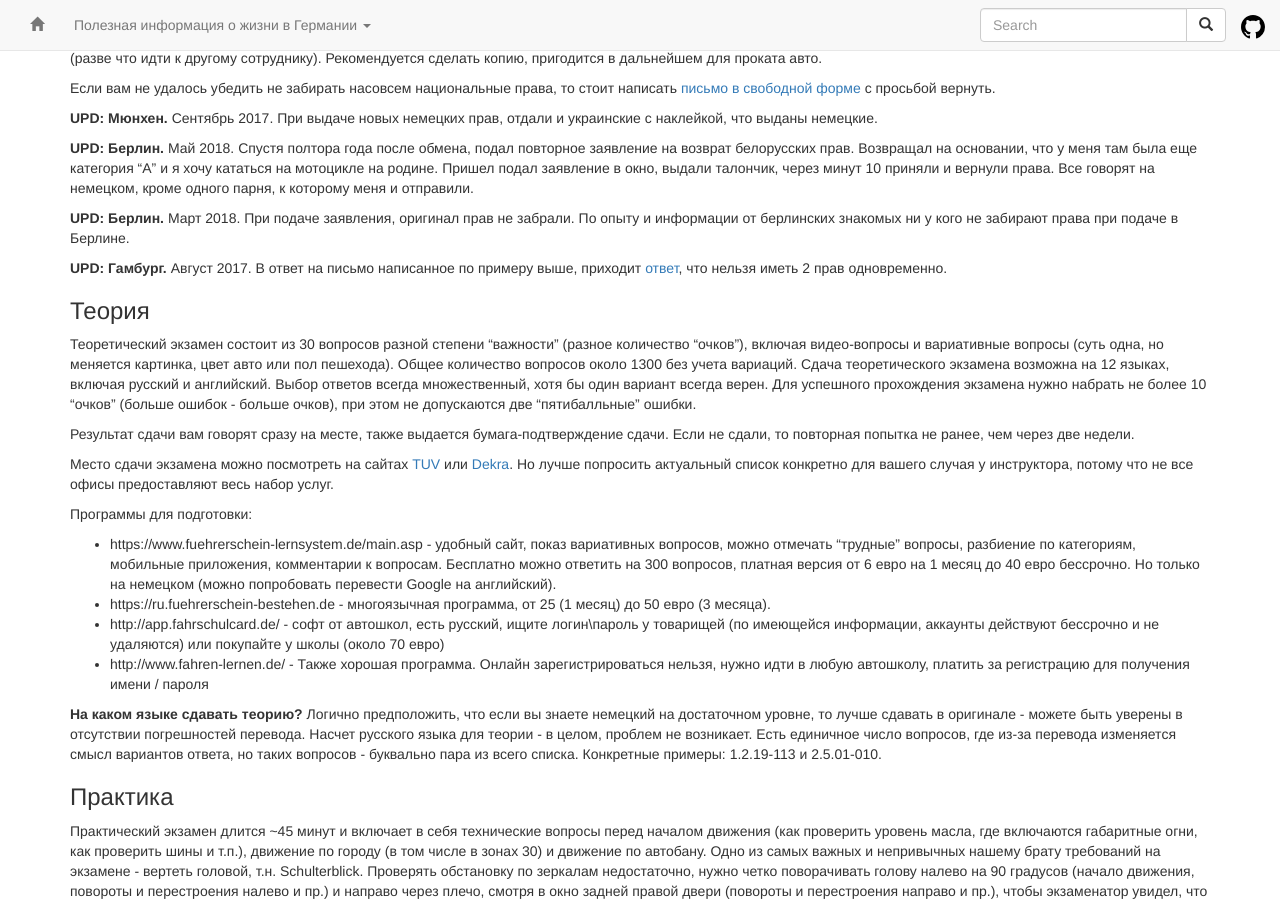
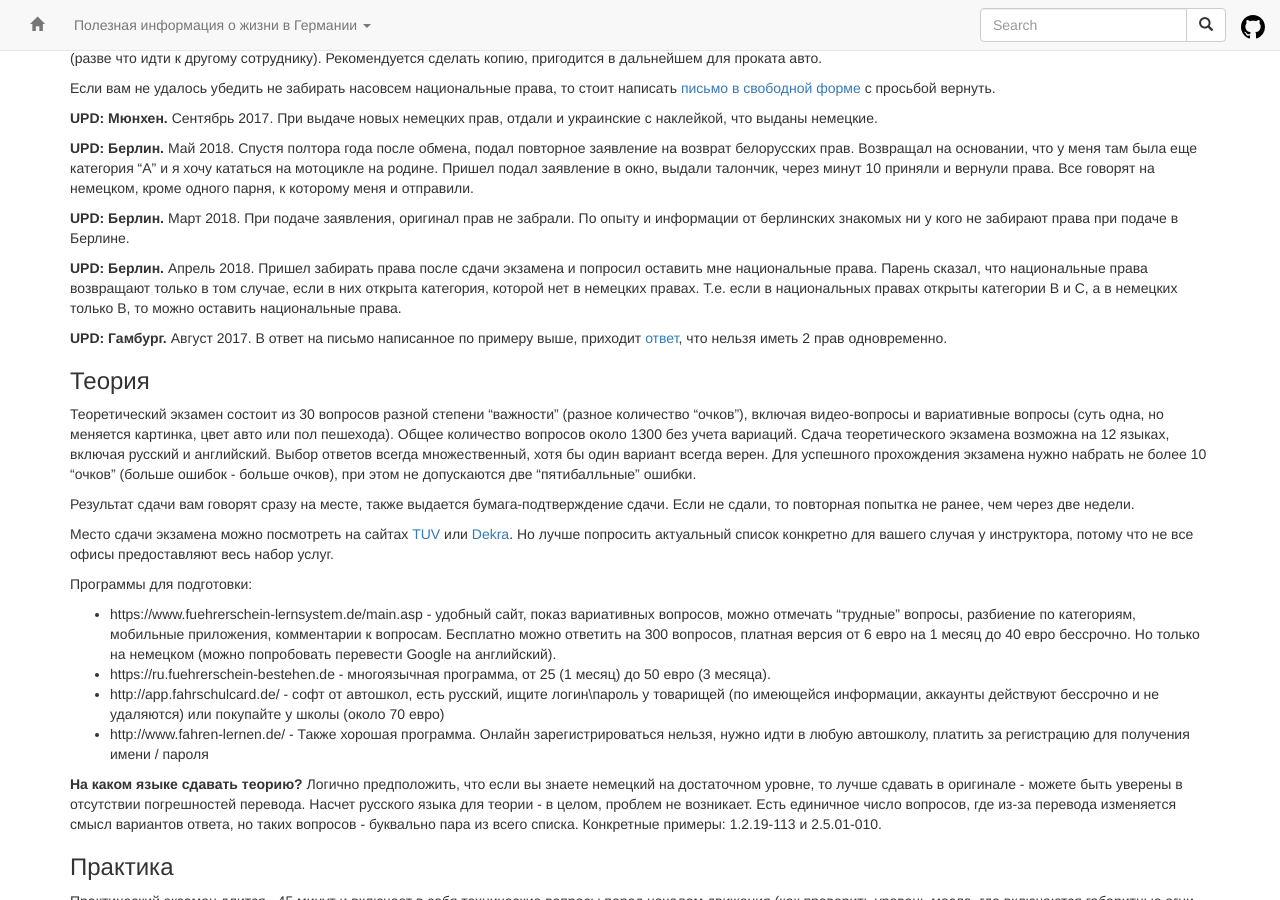
Before and after one commit to ru-de/faq, a Jekyll site: the page built from pages/Авто.md, in a window 1280 px wide and 900 px high, scrolled down 1755 px. Built offline with Jekyll 4.4.1, drawn with Linux system fonts in a browser that asks for light colours; nearby versions of some CDN libraries.

Commit message:
Travis #854: sync github pages

```diff
--- a/pages/Авто.md
+++ b/pages/Авто.md
@@ -78,6 +78,8 @@ A: Скорее всего есть, для этого рекомендуетс
 **UPD: Берлин.** Май 2018. Спустя полтора года после обмена, подал повторное заявление на возврат белорусских прав. Возвращал на основании, что у меня там была еще категория "А" и я хочу кататься на мотоцикле на родине. Пришел подал заявление в окно, выдали талончик, через минут 10 приняли и вернули права. Все говорят на немецком, кроме одного парня, к которому меня и отправили.
 
 **UPD: Берлин.** Март 2018. При подаче заявления, оригинал прав не забрали. По опыту и информации от берлинских знакомых ни у кого не забирают права при подаче в Берлине.
+
+**UPD: Берлин.** Апрель 2018. Пришел забирать права после сдачи экзамена и попросил оставить мне национальные права. Парень сказал, что национальные права возвращают только в том случае, если в них открыта категория, которой нет в немецких правах. Т.е. если в национальных правах открыты категории B и C, а в немецких только B, то можно оставить национальные права.
 
 **UPD: Гамбург.** Август 2017. В ответ на письмо написанное по примеру выше, приходит [ответ](https://github.com/ru-de/faq/blob/master/files/russishe_fuererherscein_zuruck.jpg),
 что нельзя иметь 2 прав одновременно.
```
Also changed, not shown: 1 other file.
